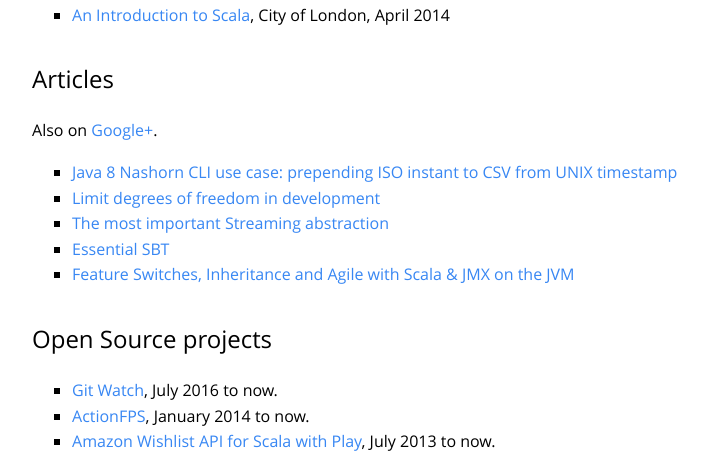
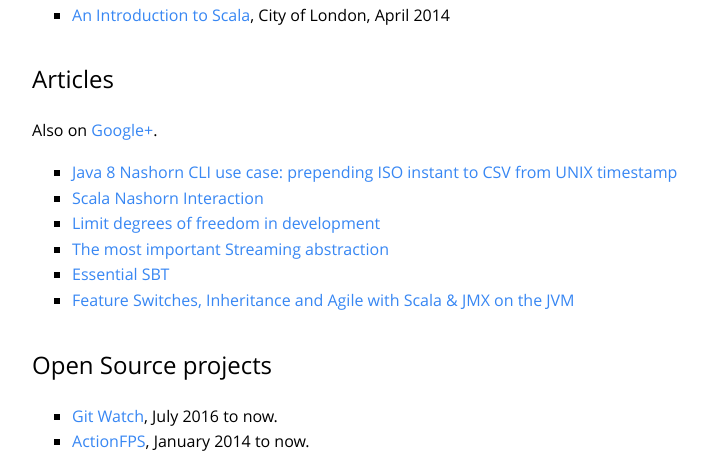
Before and after one commit to philicious/ScalaWilliam.com, a PHP site: page / in a window 1280 px wide. Shown: the part 1115-1566 px from the top of the page, without its empty margins (256-964 px from the left). Run offline with PHP 8.4, Linux system fonts and the light colour scheme.

Commit message:
Update index.php

```diff
--- a/index.php
+++ b/index.php
@@ -59,7 +59,9 @@ require(dirname(__FILE__).DIRECTORY_SEPARATOR."shared".DIRECTORY_SEPARATOR."rend
     <p>Also on <a href="https://plus.google.com/collection/oFuHlB" target="_blank">Google+</a>.</p>
 
     <ul>
+
 	    <li><a href="https://medium.com/@ScalaWilliam/java-8-nashorn-cli-use-case-prepending-iso-instant-to-csv-from-unix-timestamp-3685b6ee746">Java 8 Nashorn CLI use case: prepending ISO instant to CSV from UNIX timestamp</a></li>
+	    	    <li><a href="https://www.scalawilliam.com/scala-nashorn-interaction/">Scala Nashorn Interaction</a></li>
 	    <li><a href="https://medium.com/@ScalaWilliam/limit-degrees-of-freedom-in-development-4c543bb6f806#.xmrcpl8rg">Limit degrees of freedom in development
 		    </a></li>
 	        <li><a href="/most-important-streaming-abstraction/">The most important Streaming abstraction
```
